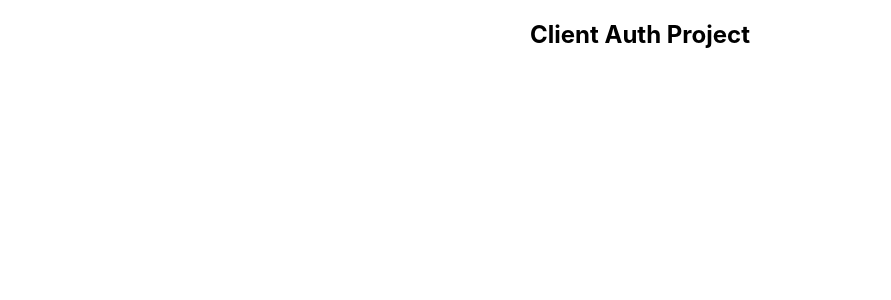
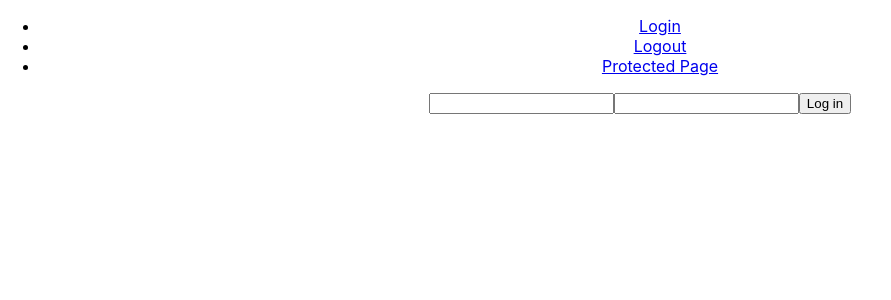
Before and after one commit to bloominstituteoftechnology/web-module-project-client-auth, a React (Create React App) app in the folder friends/: page / in a window 1280 px wide. Shown: the top 300 px of the page, without its empty margins (0-891 px from the left). Built offline with nearby package versions, Linux system fonts and the light colour scheme.

Commit message:
added login

```diff
--- a/friends/src/App.js
+++ b/friends/src/App.js
@@ -1,17 +1,36 @@
 import React from 'react';
 import './App.css';
-import { BrowserRouter as Router, Route} from 'react-router-dom';
+import { BrowserRouter as Router, Route, Link, Switch } from 'react-router-dom';
 
+import Login from './components/Login';
+import Friends from "./components/Friends";
+import Logout from "./components/Logout";
 
-const Login = ()=> {
-  return (<h2>Login</h2>)
-}
 
 function App() {
   return (
+    <Router>
     <div className="App">
-      <h2>Client Auth Project</h2>
-    </div>
+      <ul>
+          <li>
+            <Link to="/login">Login</Link>
+          </li>
+          <li>
+            <Link to="/logout">Logout</Link>
+          </li>
+          <li>
+          <Link to="/protected">Protected Page</Link>
+          </li>
+      </ul>
+
+    <Switch>
+          <Route exact path="/protected" component={Friends} />
+          <Route path="/logout" component={Logout} />
+          <Route path="/login" component={Login} />
+          <Route path="/" component={Login} />
+        </Switch>
+      </div>
+    </Router>
   );
 }
 
--- /dev/null
+++ b/friends/src/components/Friends.js
@@ -0,0 +1,4 @@
+const Friends = (props)=> {
+    return (<div></div>)
+}
+export default Friends;
--- /dev/null
+++ b/friends/src/components/Login.js
@@ -0,0 +1,58 @@
+import React, { useHistory } from 'react';
+import axios from 'axios';
+
+
+class Login extends React.Component {
+    state = {
+      credentials: {
+        username: '',
+        password: ''
+      }
+    };
+
+handleChange = e => {
+    this.setState({
+        credentials: {
+        ...this.state.credentials,
+        [e.target.name]: e.target.value
+        }
+    });
+    };
+
+login = e => {
+    e.preventDefault();
+    axios.post('http://localhost:5000/api/login', this.state.credentials)
+    .then(resp=>{
+        localStorage.setItem('token', resp.data.token);
+        localStorage.setItem('role', resp.data.role);
+        localStorage.setItem('username', resp.data.username);
+        this.props.history.push('/protected');
+    })
+    .catch(err=>{
+        console.log(err)
+    })
+}
+
+render() {
+    return (
+      <div>
+        <form onSubmit={this.login}>
+          <input
+            type="text"
+            name="username"
+            value={this.state.credentials.username}
+            onChange={this.handleChange}
+          />
+          <input
+            type="password"
+            name="password"
+            value={this.state.credentials.password}
+            onChange={this.handleChange}
+          />
+          <button>Log in</button>
+        </form>
+      </div>
+    );
+  }
+}
+export default Login;
--- /dev/null
+++ b/friends/src/components/Logout.js
@@ -0,0 +1,4 @@
+const Logout = (props)=> {
+    return (<div></div>)
+}
+export default Logout;
```
Also changed, not shown: package.json (line endings or trailing spaces), 1 other file (tests, documents, lock files or other folders).
